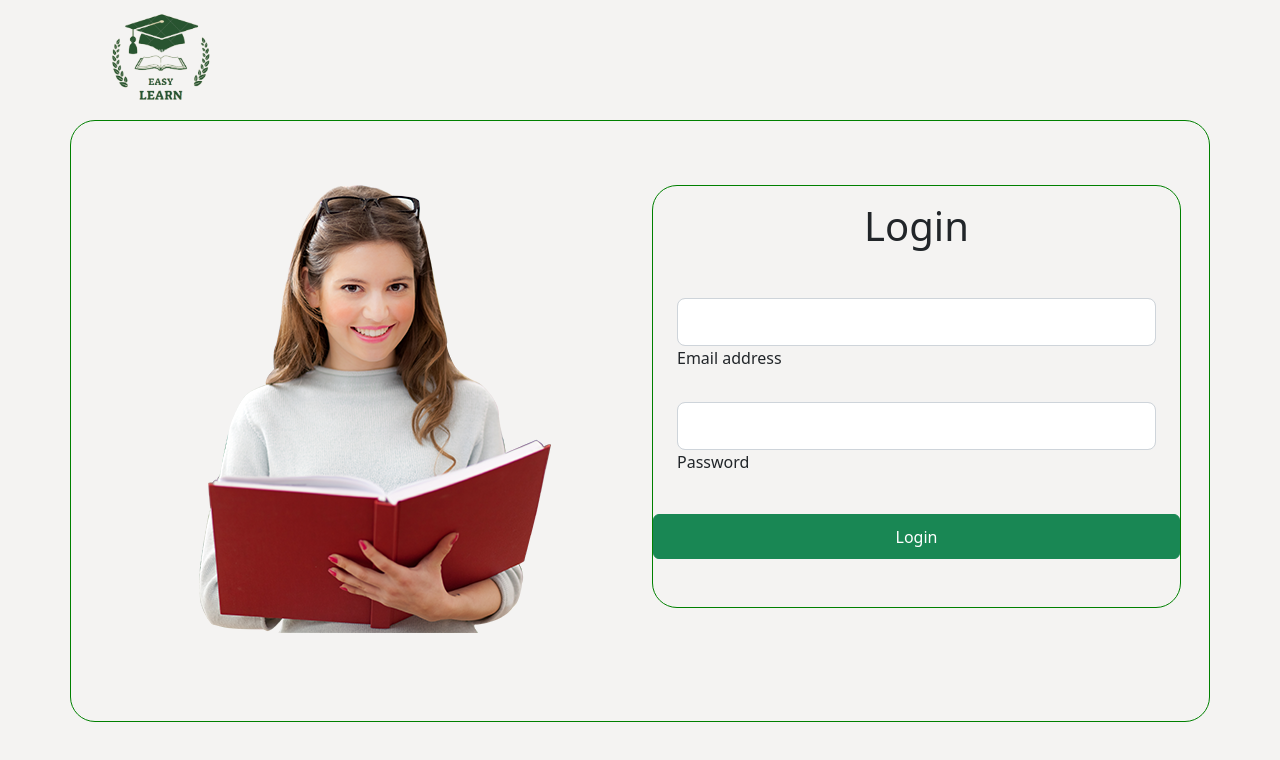
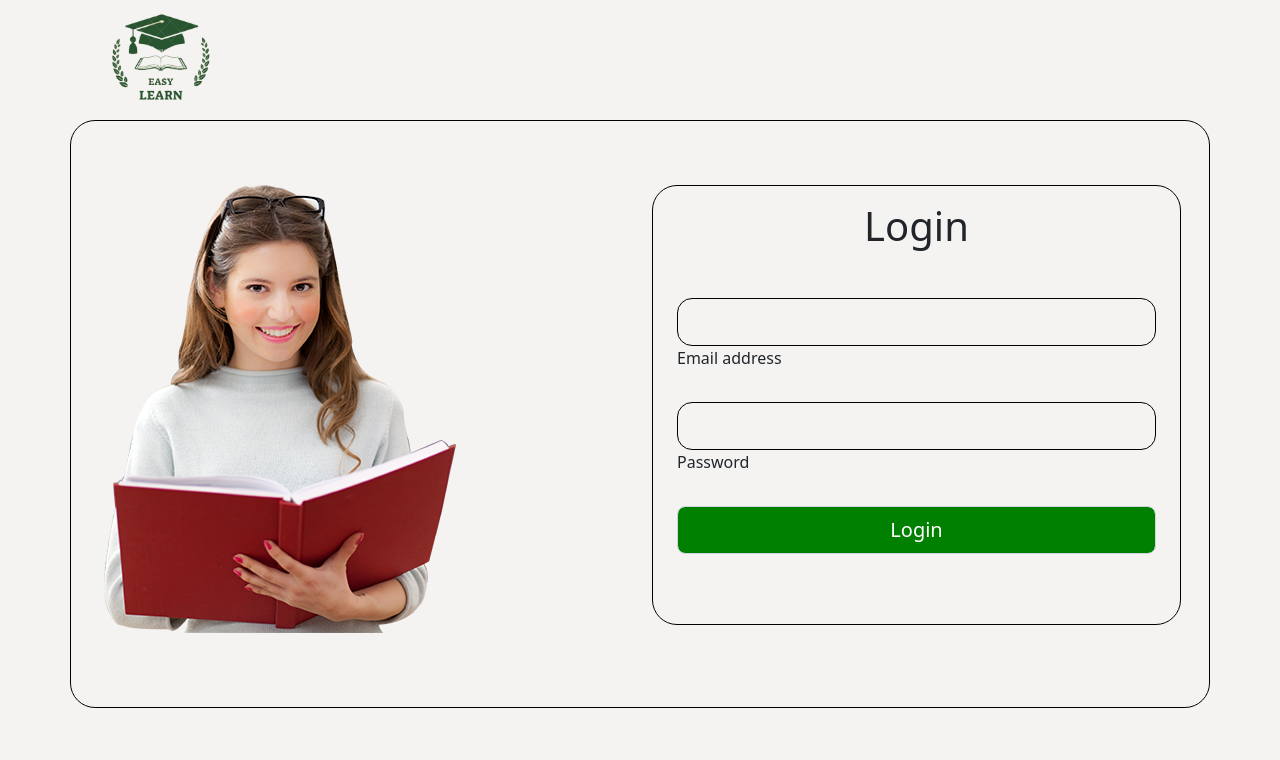
Before and after one commit to MUHAMMEDSHAFI398/Easy-learn-using-react-, a React (Create React App) app in the folder frontend/: page / in a window 1280 px wide. Shown: the top 760 px of the page. Built offline with nearby package versions, Linux system fonts and the light colour scheme.

Commit message:
login page completely designes

```diff
--- a/frontend/src/Components/Office/Body/Body.css
+++ b/frontend/src/Components/Office/Body/Body.css
@@ -3,8 +3,20 @@ body{
 }
 .border-login{
     border-radius: 25px;
-    border: 1px solid green;
+    border: 1px solid black;
 }
+
 .image{
-    margin-left: 100px;
+    margin-left: 5px;
+    margin-bottom: 10px;
 }
+.submit-btn{
+    margin-bottom: 70px;
+    background-color: green;
+    color: white;
+}
+.input{
+    background-color: rgb(244, 243, 242);
+    border-radius: 15px;
+    border: 1px solid black;
+}
--- a/frontend/src/Components/Office/Body/Body.js
+++ b/frontend/src/Components/Office/Body/Body.js
@@ -1,5 +1,5 @@
 import React from 'react'
-import { MDBContainer, MDBCol, MDBRow, MDBBtn, MDBIcon, MDBInput } from 'mdb-react-ui-kit';
+import { MDBContainer, MDBCol, MDBRow, MDBInput } from 'mdb-react-ui-kit';
 import './Body.css'
 
 
@@ -12,26 +12,25 @@ function Body() {
         <MDBRow>
 
           <MDBCol col='10' md='6'>
-            <img className='image' src="images/girl-1.png"  alt="" />
+            <img className='image' src="images/girl-1.png" alt="" />
           </MDBCol>
 
           <MDBCol col='4' md='6'>
 
-          <div className='border-login' >
+            <div className='border-login ' >
 
               <div className="d-flex flex-row align-items-center justify-content-center">
                 <h1 className="hi mb-5 mt-3">Login</h1>
 
               </div>
 
-            <MDBInput wrapperClass='mb-4 ms-4 me-4' label='Email address' id='formControlLg' type='email' size="lg" />
-            <MDBInput wrapperClass='mb-4 ms-4 me-4' label='Password' id='formControlLg' type='password' size="lg" />
 
-            <div className='text-center text-md-start mt-4 pt-2'>
-              <div className='d-flex justify-content-center'>
-              <button type='submit' style={{width:'570px',height:'45px'}} className='btn btn-success mb-5'>Login</button>
-              </div>
-            </div>
+              <MDBInput wrapperClass='mb-4 ms-4 me-4' className='input' label='Email address' id='formControlLg' type='email' size="lg" />
+              <MDBInput wrapperClass='mb-4 ms-4 me-4' className='input' label='Password' id='formControlLg' type='password' size="lg" />
+              <MDBInput  className='submit-btn' wrapperClass='mb-4 ms-4 me-4' type='submit' value='Login' id='formControlLg' size="lg" />
+
+
+
             </div>
 
 
@@ -40,31 +39,6 @@ function Body() {
 
         </MDBRow>
 
-        <div className="">
-
-
-
-          <div>
-
-            <MDBBtn tag='a' color='none' className='mx-3' style={{ color: 'white' }}>
-              <MDBIcon fab icon='facebook-f' size="md" />
-            </MDBBtn>
-
-            <MDBBtn tag='a' color='none' className='mx-3' style={{ color: 'white' }}>
-              <MDBIcon fab icon='twitter' size="md" />
-            </MDBBtn>
-
-            <MDBBtn tag='a' color='none' className='mx-3' style={{ color: 'white' }}>
-              <MDBIcon fab icon='google' size="md" />
-            </MDBBtn>
-
-            <MDBBtn tag='a' color='none' className='mx-3' style={{ color: 'white' }}>
-              <MDBIcon fab icon='linkedin-in' size="md" />
-            </MDBBtn>
-
-          </div>
-
-        </div>
 
       </MDBContainer>
     </div>
```
Lines whose indentation alone changed are shown as unchanged.
